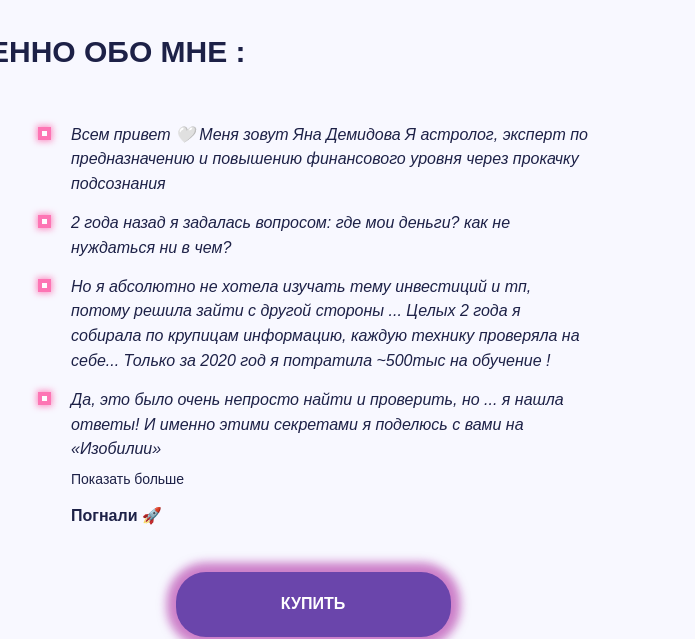
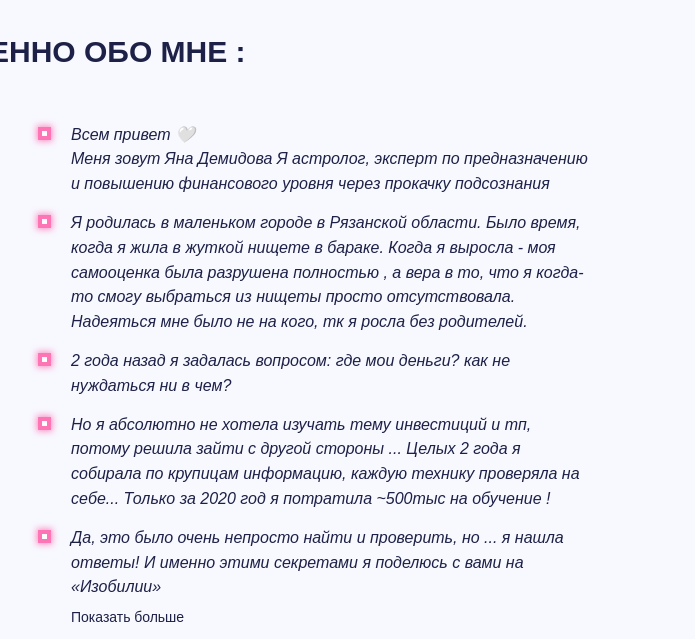
Before and after one commit to astrologdemidova/landing, a Gatsby site: page / in a window 1280 px wide. Shown: the part 761-1400 px from the top of the page, 585-1280 px from the left. Built offline with nearby package versions, Linux system fonts and the light colour scheme; Gatsby itself is replaced by a stand-in of ours.

Commit message:
improove content

```diff
--- a/src/common-style/style.css
+++ b/src/common-style/style.css
@@ -5,6 +5,7 @@ body {
     margin: 0;
     background: #f8f8ff;
     font-family: 'Open Sans', Arial, sans-serif;
+    overflow-x: hidden!important;
 }
 
 a {
--- a/src/components/AccordionBlock/AccordionBlock.jsx
+++ b/src/components/AccordionBlock/AccordionBlock.jsx
@@ -1,4 +1,5 @@
 import React, { useState } from "react"
+import { CustomMarker } from "../CustomMarker";
 import {
     AccordionWrapper,
     CardWrapper,
@@ -98,7 +99,8 @@ export const AccordionBlock = () => {
                     <CardContent isOpen={activeTabs.includes(index)}>
                         {item.description.map((str, ind) => (
                             <p key={ind}>
-                                <span></span>
+                                {/* <span></span> */}
+                                <CustomMarker type='pink' />
                                 {str}
                             </p>
                         ))}
--- a/src/components/AccordionBlock/styles.js
+++ b/src/components/AccordionBlock/styles.js
@@ -81,7 +81,7 @@ export const CardContent = styled.div`
     p {
         color: #1d2147;
         font-weight: 300;
-        span {
+        /* span {
             display: inline-block;
             width: 10px;
             height: 10px;
@@ -89,6 +89,6 @@ export const CardContent = styled.div`
             border: 2px solid black;
             transform: rotate(45deg);
             margin-right: 10px;
-        }
+        } */
     }
 `
--- a/src/components/CustomButton/styles.js
+++ b/src/components/CustomButton/styles.js
@@ -2,6 +2,7 @@ import styled from "styled-components";
 
 // #d44e81 shadow of buttons
 export const ButtonStyled = styled.button`
+    position: relative;
     display: inline-flex;
     justify-content: center;
     align-items: center;
--- a/src/components/GiftsBlock/GiftsBlock.jsx
+++ b/src/components/GiftsBlock/GiftsBlock.jsx
@@ -1,6 +1,7 @@
 import React from "react"
-import { GiftsWrapper, GiftsList } from "./styles"
+import { GiftsWrapper, GiftsList, EmojiPicStyled } from "./styles"
 import PictureFire from "../../images/pngfindcom-lit-emoji.webp"
+import EmojiPic from "../../images/6CEC9A68-7154-4174-A0F9-020E1C2F1645.png"
 
 export const GiftsBlock = () => {
     return (
@@ -15,7 +16,9 @@ export const GiftsBlock = () => {
                 <p>
                     <span><img src={PictureFire} alt="fire"/></span>15 мест на проработку родовых финансовых блоков с психологом
                 </p>
+
             </GiftsList>
+            <EmojiPicStyled src={EmojiPic}/>
         </GiftsWrapper>
     )
 }
--- a/src/components/GiftsBlock/styles.js
+++ b/src/components/GiftsBlock/styles.js
@@ -1,6 +1,7 @@
 import styled from "styled-components";
 
 export const GiftsWrapper = styled.div`
+    position: relative;
     text-align: center;
     @media all and (max-width: 768px) {
         box-sizing: border-box;
@@ -22,6 +23,7 @@ export const GiftsList = styled.div`
     }
     @media all and (max-width: 768px) {
         p {
+            font-size: 18px;
             span {
                 img {
                     width: 30px;
@@ -30,3 +32,11 @@ export const GiftsList = styled.div`
         }
     }
 `
+
+export const EmojiPicStyled = styled.img`
+    position: absolute;
+    bottom: -30px;
+    right: 0;
+    width: 100px;
+    transform: rotate(20deg);
+`
--- a/src/components/HelloBlock/HelloBlock.jsx
+++ b/src/components/HelloBlock/HelloBlock.jsx
@@ -26,9 +26,17 @@ export const HelloBlock = () => {
                             <CustomMarker type='pink' />
                         </div>
                         <p>
-                            Всем привет 🤍
+                            Всем привет 🤍<br/>
                             Меня зовут Яна Демидова
                             Я астролог, эксперт по предназначению и повышению финансового уровня через прокачку подсознания
+                        </p>
+                    </ShowTextStyled>
+                    <ShowTextStyled toShow={true}>
+                        <div>
+                            <CustomMarker type='pink' />
+                        </div>
+                        <p>
+                            Я родилась в маленьком городе в Рязанской области. Было время, когда я жила в жуткой нищете в бараке. Когда я выросла - моя самооценка была разрушена полностью , а вера в то, что я когда-то смогу выбраться из нищеты просто отсутствовала. Надеяться мне было не на кого, тк я росла без родителей.
                         </p>
                     </ShowTextStyled>
                     <ShowTextStyled toShow={true}>
@@ -57,15 +65,6 @@ export const HelloBlock = () => {
                             Да, это было очень непросто найти и проверить, но ...
                             я нашла ответы!
                             И именно этими секретами я поделюсь с вами на «Изобилии»
-                        </p>
-                    </ShowTextStyled>
-                    <ShowTextStyled toShow={toShow}>
-                        <div>
-                            <CustomMarker type='pink' />
-                        </div>
-                        <p>
-                            Я родилась в маленьком городе в Рязанской области. Было время, когда я жила в жуткой нищете в бараке. Когда я выросла - моя самооценка была разрушена полностью , а вера в то, что я когда-то смогу выбраться из нищеты просто отсутствовала...
-                            А ещё мне совсем не на кого было надеяться, тк я с детства не жила с родителями (да и там надеяться тоже не на кого)
                         </p>
                     </ShowTextStyled>
                     <ShowTextStyled toShow={toShow}>
--- a/src/components/MarathonBlock/MarathonBlock.jsx
+++ b/src/components/MarathonBlock/MarathonBlock.jsx
@@ -1,8 +1,9 @@
 import React from "react"
-import { MarathonWrapper, MarathonList, CardStyled } from './styles.js'
+import { MarathonWrapper, MarathonList, CardStyled, EmojiPicStyled } from './styles.js'
 import { CustomButton } from "../CustomButton"
 import { LineHeader } from "../LineHeader"
 import { Link } from 'react-scroll'
+import EmojiPic from "../../images/E069EDEC-1100-42AB-854E-4D54B1A376BA.png"
 
 const Card = ({children, revert}) => {
     return (
@@ -51,6 +52,7 @@ export const MarathonBlock = () => {
                 <Link to="tariff" smooth={true} duration={700} delay={100} href=''>
                     <CustomButton>
                         попасть на марафон
+                        <EmojiPicStyled src={EmojiPic} alt=''/>
                     </CustomButton>
                 </Link>
             </div>
--- a/src/components/MarathonBlock/styles.js
+++ b/src/components/MarathonBlock/styles.js
@@ -47,3 +47,11 @@ export const CardStyled = styled.div`
         background: ${props => props.revert ? '#5238fa' : '#f75995'};
     } */
 `
+
+export const EmojiPicStyled = styled.img`
+    position: absolute;
+    bottom: 50px;
+    right: -50px;
+    width: 100px;
+    transform: rotate(-5deg);
+`
--- a/src/components/ReasonsBlock/ReasonsBlock.jsx
+++ b/src/components/ReasonsBlock/ReasonsBlock.jsx
@@ -1,7 +1,8 @@
 import React from "react"
-import { ReasonsWrapper, ReasonsList } from './styles.js'
+import { ReasonsWrapper, ReasonsList, EmojiPicStyled } from './styles.js'
 import { CustomButton } from "../CustomButton"
 import { Link } from 'react-scroll'
+import EmojiPic from "../../images/CA5F2355-55E0-48AC-A200-1E591F7F73C1.png"
 
 export const ReasonsBlock = () => {
     return (
@@ -23,6 +24,7 @@ export const ReasonsBlock = () => {
                 <Link to="tariff" smooth={true} duration={700} delay={100} href=''>
                     <CustomButton>
                         хочу это изменить
+                        <EmojiPicStyled src={EmojiPic} alt=''/>
                     </CustomButton>
                 </Link>
             </div>
--- a/src/components/TariffBlock/TariffBlock.jsx
+++ b/src/components/TariffBlock/TariffBlock.jsx
@@ -14,8 +14,8 @@ const Card = ({ item }) => {
             <h3>{item.title}</h3>
             <h2>{item.coast}</h2>
             <h4>{item.strikePrice}</h4>
+            {item.listDescriptionExclusive.map(el => <TextExclusive>{el}</TextExclusive>)}
             {item.listDescriptionOpen.map(el => <p>{el}</p>)}
-            {item.listDescriptionExclusive.map(el => <TextExclusive>{el}</TextExclusive>)}
             {item.listDescriptionClose.map(el => <TextStrike>{el}</TextStrike>)}
             <div>
                 <a href={item.link} target="_blank">
@@ -35,90 +35,85 @@ export const TariffBlock = () => {
     const data = [
         {
             id: '1112',
-            title: 'MINI (САМОСТОЯТЕЛЬНО)',
+            title: 'Magic mini:',
             coast: 'от 11 111 ₽',
             strikePrice: '15 555 ₽',
             listDescriptionOpen: [
-                '▪️7 дней практик, устраняющих препятствия на пути к большим деньгам',
-                '▪️медитация изобилия',
-                '▪️проработка фин.блоков на глубинных уровнях подсознания',
-                '▪️2 мощнейших ритуала на привлечение денег и удачи',
-                '▪️Определение предназначения и талантов',
-                '▪️доступ к чату единомышленников',
-                '▪️Участие в розыгрыше моей личной консультации стоимостью 120тыс.р',
+                '▪️ медитация изобилия',
+                '▪️ 7 дней практик, устраняющих препятствия на пути к деньгам',
+                '▪️ проработка фин.блоков на глубинных уровнях подсознания',
+                '▪️ 2 мощнейших ритуала на привлечение денег и удачи',
+                '▪️ Определение предназначения и талантов',
+                '▪️ доступ к чату единомышленников',
+                '▪️ Участие в розыгрыше моей личной консультации стоимостью 120тыс.р',
             ],
             listDescriptionClose: [
                 '▪️ + 2 ритуала на ускорение трансформаций и уверенность в себе',
-                '▪️Определение вашей финансовой ниши с помощью астрологии',
-                '▪️Участие в эфире «30 правил изобилия»',
-                '▪️Созвон в зуме с разборами ваших ситуаций мной лично',
-                '▪️+ 5 ритуалов на деньги, удачу, клиентов',
-                '▪️Определение предназначения с моей помощью + таро-консультация',
-                '▪️Ужин со мной в Москве или Сочи',
-                '▪️Обратная связь лично от меня',
+                '▪️ Обратная связь от куратора',
+                '▪️ Определение вашей финансовой ниши с помощью астрологии',
+                '▪️ Участие в эфире «правила изобилия»',
+                '▪️ Созвон в зуме с разборами ваших ситуаций мной лично',
+                '▪️ + 5 ритуалов на деньги, удачу, клиентов',
+                '▪️ Определение предназначения с моей помощью + таро-консультация',
+                '▪️ Ужин со мной в Москве',
+                '▪️ Обратная связь лично от меня',
             ],
-            listDescriptionExclusive: [
-                '▪️Участие в розыгрыше моей личной консультации стоимостью 120тыс.р',
-                '▪️Доступ к чату единомышленников',
-            ],
+            listDescriptionExclusive: [],
             link: 'https://payform.ru/6l7Peb/'
         },
         {
             id: '1113',
-            title: 'MAGIC',
+            title: 'Magic',
             coast: 'от 15 555 ₽',
             strikePrice: '19 999 ₽',
             listDescriptionOpen: [
-                '▪️7 дней практик, устраняющих препятствия на пути к большим деньгам',
-                '▪️медитация изобилия',
-                '▪️проработка фин.блоков на глубинных уровнях подсознания',
-                '▪️2 мощнейших ритуала на привлечение денег и удачи',
-                '▪️Определение предназначения и талантов',
-                '▪️доступ к чату единомышленников',
-                '▪️Участие в розыгрыше моей личной консультации стоимостью 120тыс.р',
+                '▪️ медитация изобилия',
+                '▪️ 7 дней практик, устраняющих препятствия на пути к деньгам',
+                '▪️ проработка фин.блоков на глубинных уровнях подсознания',
+                '▪️ 2 мощнейших ритуала на привлечение денег и удачи',
+                '▪️ Определение предназначения и талантов',
+                '▪️ доступ к чату единомышленников',
+                '▪️ Участие в розыгрыше моей личной консультации стоимостью 120тыс.р',
                 '▪️ + 2 ритуала на ускорение трансформаций и уверенность в себе',
-                '▪️Определение вашей финансовой ниши с помощью астрологии',
-                '▪️Участие в эфире «30 правил изобилия»',
-                '▪️Созвон в зуме с разборами ваших ситуаций мной лично',
+                '▪️ Обратная связь от куратора',
+                '▪️ Определение вашей финансовой ниши с помощью астрологии',
+                '▪️ Участие в эфире «правила изобилия»',
+                '▪️ Созвон в зуме с разборами ваших ситуаций мной лично',
             ],
             listDescriptionClose: [
-                '▪️+ 5 ритуалов на деньги, удачу, клиентов',
-                '▪️Определение предназначения с моей помощью + таро-консультация',
-                '▪️Ужин со мной в Москве или Сочи',
-                '▪️Обратная связь лично от меня',
+                '▪️ + 5 ритуалов на деньги, удачу, клиентов',
+                '▪️ Определение предназначения с моей помощью + таро-консультация',
+                '▪️ Ужин со мной в Москве',
+                '▪️ Обратная связь лично от меня',
             ],
-            listDescriptionExclusive: [
-                '▪️Участие в розыгрыше моей личной консультации стоимостью 120тыс.р',
-                '▪️Доступ к чату единомышленников',
-            ],
+            listDescriptionExclusive: [],
             link: 'https://payform.ru/7o7PeL/'
         },
         {
             id: '1114',
-            title: 'VIP (ОБРАТНАЯ СВЯЗЬ ПО ДОМАШНИМ ЗАДАНИЯМ ОТ ЯНЫ)',
+            title: 'Magic VIP (ОБРАТНАЯ СВЯЗЬ ПО ДОМАШНИМ ЗАДАНИЯМ ОТ ЯНЫ)',
             coast: 'от 99 999 ₽',
             strikePrice: '155 555 ₽',
             listDescriptionOpen: [
-                '▪️7 дней практик, устраняющих препятствия на пути к большим деньгам',
-                '▪️медитация изобилия',
-                '▪️проработка фин.блоков на глубинных уровнях подсознания',
-                '▪️2 мощнейших ритуала на привлечение денег и удачи',
-                '▪️Определение предназначения и талантов',
-                '▪️доступ к чату единомышленников',
-                '▪️Участие в розыгрыше моей личной консультации стоимостью 120тыс.р',
+                '▪️ медитация изобилия',
+                '▪️ 7 дней практик, устраняющих препятствия на пути к деньгам',
+                '▪️ проработка фин.блоков на глубинных уровнях подсознания',
+                '▪️ 2 мощнейших ритуала на привлечение денег и удачи',
+                '▪️ Определение предназначения и талантов',
+                '▪️ доступ к чату единомышленников',
+                '▪️ Участие в розыгрыше моей личной консультации стоимостью 120тыс.р',
                 '▪️ + 2 ритуала на ускорение трансформаций и уверенность в себе',
-                '▪️Определение вашей финансовой ниши с помощью астрологии',
-                '▪️Участие в эфире «30 правил изобилия»',
-                '▪️Созвон в зуме с разборами ваших ситуаций мной лично',
-                '▪️+ 5 ритуалов на деньги, удачу, клиентов',
-                '▪️Определение предназначения с моей помощью + таро-консультация',
-                '▪️Ужин со мной в Москве или Сочи',
-                '▪️Обратная связь лично от меня',
+                '▪️ Обратная связь от куратора',
+                '▪️ Определение вашей финансовой ниши с помощью астрологии',
+                '▪️ Участие в эфире «правила изобилия»',
+                '▪️ Созвон в зуме с разборами ваших ситуаций мной лично',
             ],
             listDescriptionClose: [],
             listDescriptionExclusive: [
-                '▪️Участие в розыгрыше моей личной консультации стоимостью 120тыс.р',
-                '▪️Доступ к чату единомышленников',
+                '▪️ + 5 ритуалов на деньги, удачу, клиентов',
+                '▪️ Определение предназначения с моей помощью + таро-консультация',
+                '▪️ Ужин со мной в Москве',
+                '▪️ Обратная связь лично от меня',
             ],
             link: 'https://payform.ru/857PeZ/'
         }
```
Also changed, not shown: src/components/ReasonsBlock/styles.js (+8 -0 lines), src/pages/index.js (+11 -6 lines), src/images/6CEC9A68-7154-4174-A0F9-020E1C2F1645.png (added), src/images/CA5F2355-55E0-48AC-A200-1E591F7F73C1.png (added), src/images/E069EDEC-1100-42AB-854E-4D54B1A376BA.png (added).
